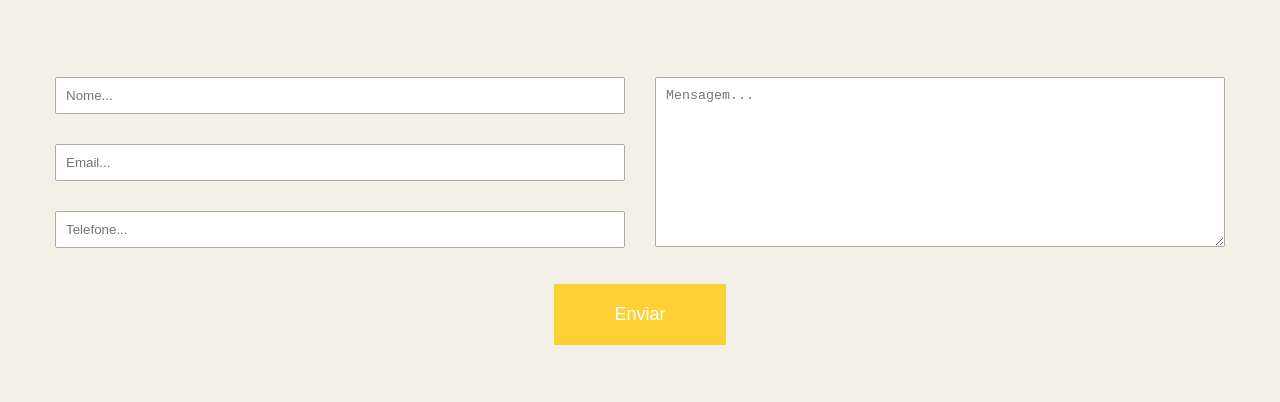
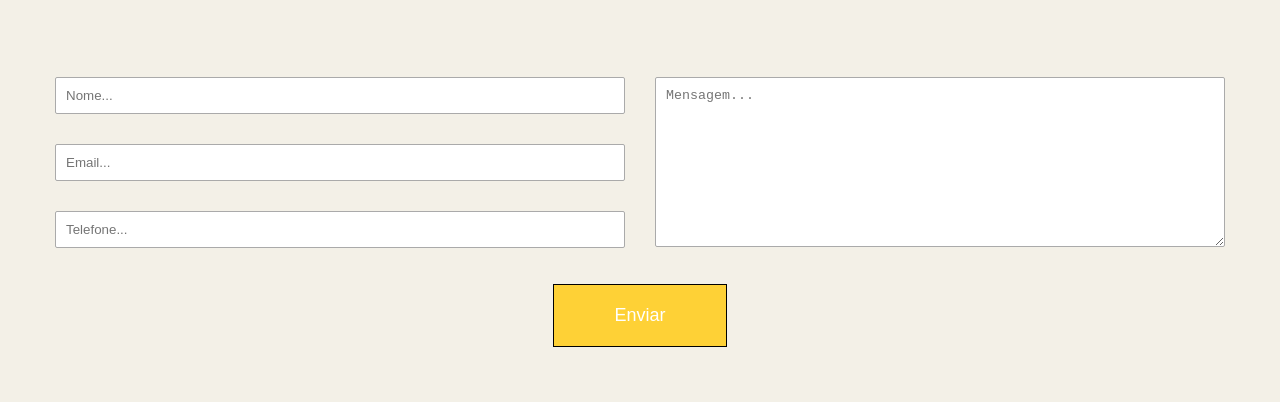
Before and after one commit to efernandes-tech/html-006-sofn-website, a plain HTML site: page contato.html in a window 1280 px wide. Shown: the part 805-1207 px from the top of the page. Drawn offline with nearby package versions, Linux system fonts and the light colour scheme.

Commit message:
acertando botao do formulario de contato

```diff
--- a/contato.html
+++ b/contato.html
@@ -67,7 +67,9 @@
                         <label for="mensagem">Mensagem</label>
                     </div>
                 </div>
-                <input type="submit" value="Enviar" class="btn orange">
+                <div class="col col-desktop-12 col-6">
+                    <input type="submit" value="Enviar" class="btn orange">
+                </div>
             </form>
         </div>
     </section>
--- a/css/pages/contato.css
+++ b/css/pages/contato.css
@@ -13,4 +13,5 @@ main {
     border-radius: 0;
     padding: 20px 60px;
     font-size: 18px;
+    border: 1px solid #000;
 }
```
Also changed, not shown: css/pages/contato.min.css.
